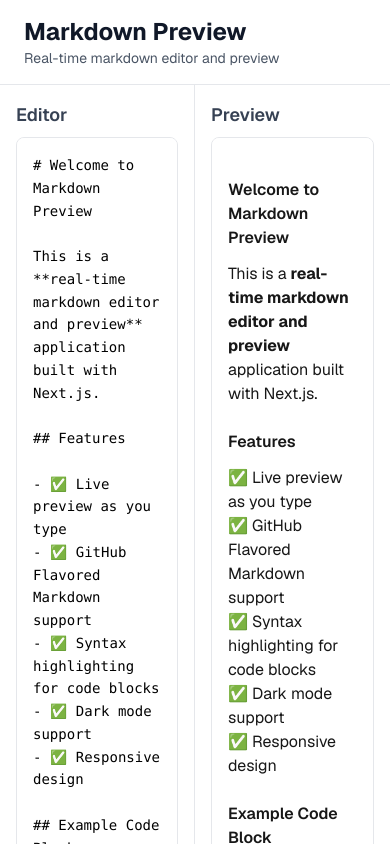
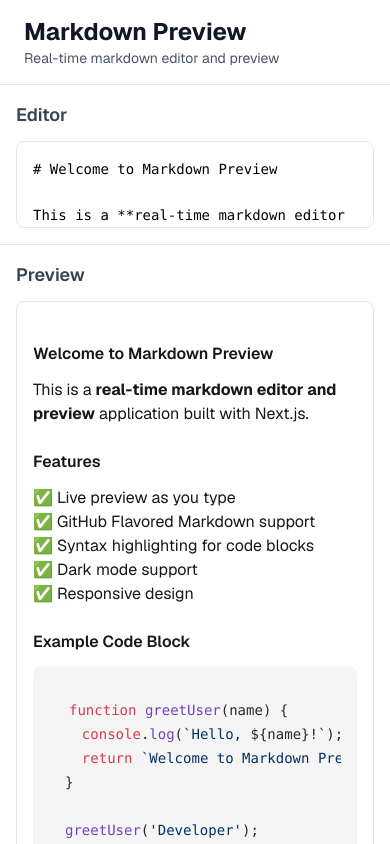
Before and after one commit to celery94/md-view, a Next.js app: page / in a window 390 px wide. Built offline with nearby package versions, Linux system fonts and the light colour scheme.

Commit message:
feat: enhance markdown editor with custom scrollbar and responsive layout

```diff
--- a/app/globals.css
+++ b/app/globals.css
@@ -17,6 +17,42 @@ body {
   background: var(--background);
   color: var(--foreground);
   font-family: var(--font-geist-sans), Arial, Helvetica, sans-serif;
+}
+
+/* Custom scrollbar styles */
+::-webkit-scrollbar {
+  width: 8px;
+  height: 8px;
+}
+
+::-webkit-scrollbar-track {
+  background: #f1f1f1;
+  border-radius: 4px;
+}
+
+@media (prefers-color-scheme: dark) {
+  ::-webkit-scrollbar-track {
+    background: #374151;
+  }
+}
+
+::-webkit-scrollbar-thumb {
+  background: #c1c1c1;
+  border-radius: 4px;
+}
+
+::-webkit-scrollbar-thumb:hover {
+  background: #a8a8a8;
+}
+
+@media (prefers-color-scheme: dark) {
+  ::-webkit-scrollbar-thumb {
+    background: #6b7280;
+  }
+
+  ::-webkit-scrollbar-thumb:hover {
+    background: #9ca3af;
+  }
 }
 
 /* Custom styles for markdown preview */
@@ -46,7 +82,12 @@ body {
   }
 }
 
-.prose h1, .prose h2, .prose h3, .prose h4, .prose h5, .prose h6 {
+.prose h1,
+.prose h2,
+.prose h3,
+.prose h4,
+.prose h5,
+.prose h6 {
   font-weight: 600;
   margin-top: 1.5rem;
   margin-bottom: 0.75rem;
@@ -71,13 +112,15 @@ body {
   margin: 1rem 0;
 }
 
-.prose th, .prose td {
+.prose th,
+.prose td {
   border: 1px solid #d1d5db;
   padding: 0.75rem;
 }
 
 @media (prefers-color-scheme: dark) {
-  .prose th, .prose td {
+  .prose th,
+  .prose td {
     border-color: #4b5563;
   }
 }
--- a/app/page.tsx
+++ b/app/page.tsx
@@ -74,27 +74,27 @@ export default function Home() {
       </header>
 
       {/* Main content */}
-      <div className="flex-1 flex overflow-hidden">
+      <div className="flex-1 flex flex-col md:flex-row overflow-hidden">
         {/* Editor panel */}
-        <div className="w-1/2 p-4 border-r border-gray-200 dark:border-gray-700">
-          <div className="h-full">
-            <div className="mb-2">
+        <div className="w-full md:w-1/2 p-4 border-b md:border-b-0 md:border-r border-gray-200 dark:border-gray-700 flex flex-col">
+          <div className="mb-3 flex-shrink-0">
             <h2 className="text-lg font-semibold text-gray-700 dark:text-gray-300">
               Editor
             </h2>
           </div>
+          <div className="flex-1 min-h-0 h-64 md:h-auto">
             <MarkdownEditor value={markdown} onChange={setMarkdown} />
           </div>
         </div>
 
         {/* Preview panel */}
-        <div className="w-1/2 p-4">
-          <div className="h-full">
-            <div className="mb-2">
+        <div className="w-full md:w-1/2 p-4 flex flex-col">
+          <div className="mb-3 flex-shrink-0">
             <h2 className="text-lg font-semibold text-gray-700 dark:text-gray-300">
               Preview
             </h2>
           </div>
+          <div className="flex-1 min-h-0 h-64 md:h-auto">
             <MarkdownPreview content={markdown} />
           </div>
         </div>
--- a/components/MarkdownEditor.tsx
+++ b/components/MarkdownEditor.tsx
@@ -7,14 +7,12 @@ interface MarkdownEditorProps {
 
 export default function MarkdownEditor({ value, onChange }: MarkdownEditorProps) {
   return (
-    <div className="h-full">
     <textarea
       value={value}
       onChange={(e) => onChange(e.target.value)}
       placeholder="Start typing your markdown here..."
-        className="w-full h-full p-4 border border-gray-200 dark:border-gray-700 rounded-lg resize-none focus:outline-none focus:ring-2 focus:ring-blue-500 dark:bg-gray-800 dark:text-white bg-white text-black font-mono text-sm leading-relaxed"
+      className="w-full h-full p-4 border border-gray-200 dark:border-gray-700 rounded-lg resize-none focus:outline-none focus:ring-2 focus:ring-blue-500 dark:bg-gray-800 dark:text-white bg-white text-black font-mono text-sm leading-relaxed overflow-auto"
       spellCheck={false}
     />
-    </div>
   );
 }
--- a/components/MarkdownPreview.tsx
+++ b/components/MarkdownPreview.tsx
@@ -11,7 +11,8 @@ interface MarkdownPreviewProps {
 
 export default function MarkdownPreview({ content }: MarkdownPreviewProps) {
   return (
-    <div className="prose prose-slate dark:prose-invert max-w-none h-full overflow-auto p-4 bg-white dark:bg-gray-900 border border-gray-200 dark:border-gray-700 rounded-lg">
+    <div className="h-full overflow-auto p-4 bg-white dark:bg-gray-900 border border-gray-200 dark:border-gray-700 rounded-lg">
+      <div className="prose prose-slate dark:prose-invert max-w-none">
         <ReactMarkdown
           remarkPlugins={[remarkGfm]}
           rehypePlugins={[rehypeHighlight, rehypeRaw]}
@@ -36,5 +37,6 @@ export default function MarkdownPreview({ content }: MarkdownPreviewProps) {
           {content}
         </ReactMarkdown>
       </div>
+    </div>
   );
 }
```
Also changed, not shown: 2 other files (tests, documents, lock files or other folders). Lines whose indentation alone changed are shown as unchanged.
